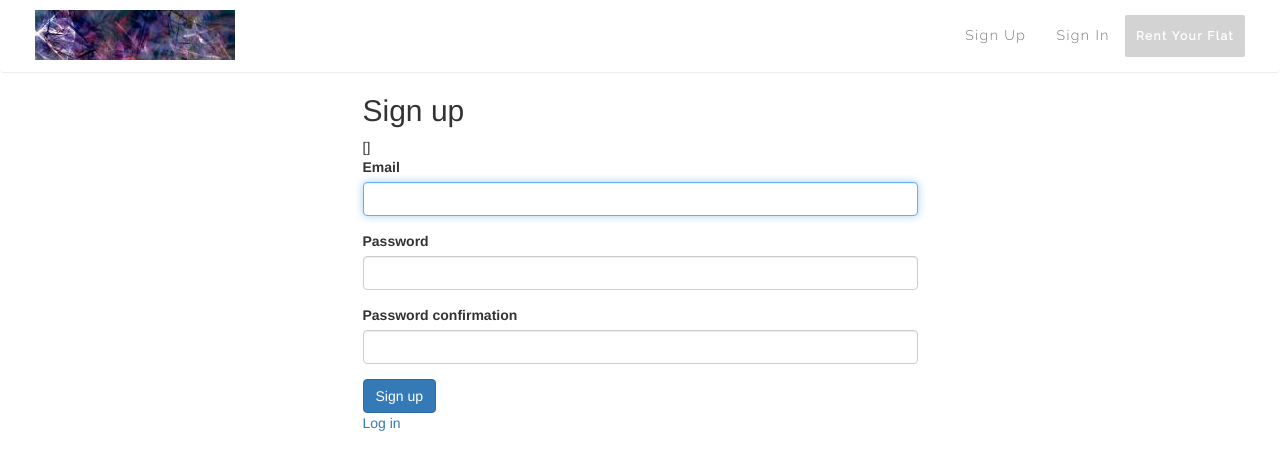
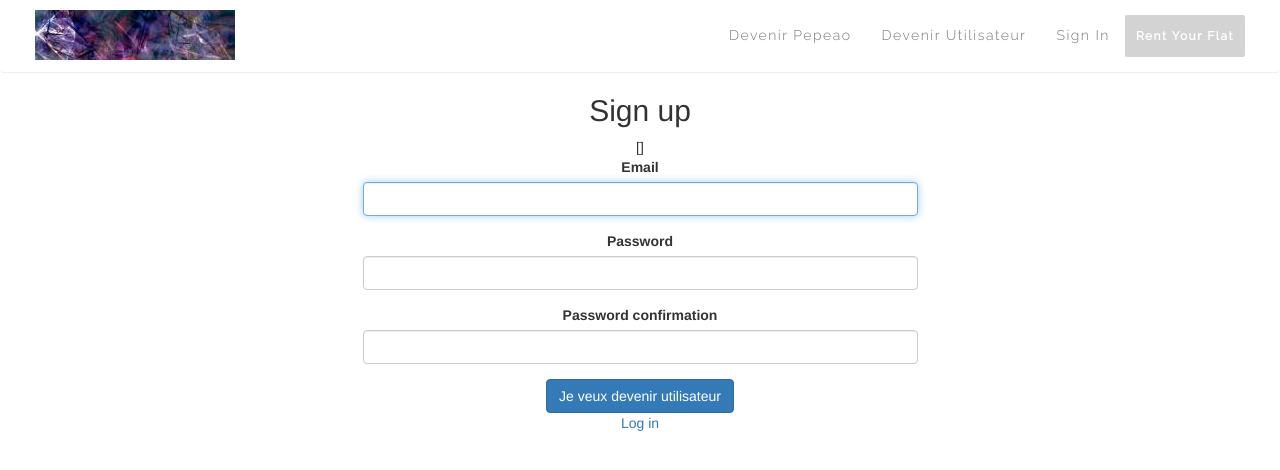
Before and after one commit to floangles/Pepeat, a Rails app: page /users/sign_up in a window 1280 px wide. Shown: the top 470 px of the page. Run offline with Rails 7, Linux system fonts and the light colour scheme; style sheets or scripts are compiled from the project's sources; parts of the project's set-up code (start-up, migrations or seed data) failed here and were passed over; some libraries are stand-ins or nearby versions.

Commit message:
customize signup 2

```diff
--- /dev/null
+++ b/app/assets/javascripts/pepeato_form.js
@@ -0,0 +1,4 @@
+$('#my-link').click(function (event) {
+  alert('Hooray!');
+  event.preventDefault(); // Prevent link from following its href
+});
--- a/app/controllers/application_controller.rb
+++ b/app/controllers/application_controller.rb
@@ -2,6 +2,7 @@ class ApplicationController < ActionController::Base
   # include Pundit
 
   protect_from_forgery with: :exception
+  before_action :configure_permitted_parameters, if: :devise_controller?
 
   # before_action :authenticate_user!, unless: :pages_controller?
 
@@ -9,6 +10,14 @@ class ApplicationController < ActionController::Base
   # after_action :verify_policy_scoped, only: :index, unless: :devise_or_pages_controller?
 
   # rescue_from Pundit::NotAuthorizedError, with: :user_not_authorized
+
+
+
+  protected
+
+  def configure_permitted_parameters
+    devise_parameter_sanitizer.for(:sign_up) << :pepeato
+  end
 
   private
 
--- a/app/models/user.rb
+++ b/app/models/user.rb
@@ -53,10 +53,11 @@ class User < ActiveRecord::Base
   validates :lastname, presence: true, on: :update
   validates :phonenumber, presence: true, uniqueness: true, on: :update
   validates :address, presence: true, on: :update
-  validates :pepeato, presence: true, on: :update
   validates :delay, presence: true, on: :update
   validates :zipcode, presence: true, on: :update
   validates :city, presence: true, on: :update
+
+  validates :pepeato, presence: true
 
   has_attached_file :picture,
     styles: { medium: "300x300>", thumb: "100x100>" }
--- a/app/views/devise/registrations/new.html.erb
+++ b/app/views/devise/registrations/new.html.erb
@@ -1,5 +1,7 @@
+
+<% if params[:pepeato] %>
 <div class="container">
-  <div class="row">
+  <div class="row text-center">
     <div class="col-sm-6 col-sm-offset-3">
       <h2><%= t('.sign_up', default: "Sign up") %></h2>
       <%= simple_form_for(resource, as: resource_name, url: registration_path(resource_name)) do |f| %>
@@ -9,10 +11,37 @@
         <%= f.input :email, required: true, autofocus: true %>
         <%= f.input :password, required: true %>
         <%= f.input :password_confirmation, required: true %>
-        <%= f.button :submit, t('.sign_up', default: "Sign up"), class: "btn btn-primary" %>
+        <%= f.input :pepeato, as: :hidden, input_html: {value: true}%>
+
+        <%= f.button :submit, t('.Je veux devenir Pepeato"', default: "Je veux devenir Pepeato"), class: "btn btn-primary", id: 'my-link' %>
+
       <% end %>
 
       <%= render "devise/shared/links" %>
     </div>
   </div>
 </div>
+
+<% else %>
+
+<div class="container">
+  <div class="row text-center">
+    <div class="col-sm-6 col-sm-offset-3">
+      <h2><%= t('.sign_up', default: "Sign up") %></h2>
+      <%= simple_form_for(resource, as: resource_name, url: registration_path(resource_name)) do |f| %>
+        <%= f.error_notification %>
+        <%= f.object.errors.full_messages %>
+
+        <%= f.input :email, required: true, autofocus: true %>
+        <%= f.input :password, required: true %>
+        <%= f.input :password_confirmation, required: true %>
+        <%= f.button :submit, t('.Je veux devenir utilisateur"', default: "Je veux devenir utilisateur"), class: "btn btn-primary", id: 'my-link' %>
+
+      <% end %>
+
+      <%= render "devise/shared/links" %>
+    </div>
+  </div>
+</div>
+
+<% end %>
--- a/app/views/profile/recipes/index.html.erb
+++ b/app/views/profile/recipes/index.html.erb
@@ -5,7 +5,7 @@
 <%@recipes.each do |recipe| %>
 
   <div id="recipe-<%= recipe.id %>">
-  <p><%= image_tag recipe.picture.url(:medium) %></p>
+  <p><%= image_tag  recipe.picture.url(:medium) %></p>
     <p>nom de la recette : <%= recipe.name %></p>
     <p><%= recipe.price %> €</p>
     <%=link_to 'show the recipe', profile_recipe_path(recipe), class: "btn, btn-success"  %>
--- a/app/views/shared/_navbar.html.erb
+++ b/app/views/shared/_navbar.html.erb
@@ -47,7 +47,10 @@
           </li>
         <% else %>
           <li>
-            <%= link_to t(".sign_up", default: "Sign up"), new_user_registration_path %>
+            <%= link_to t(".Devenir Pepeao", default: "Devenir Pepeao"), new_user_registration_path(pepeato: true) %>
+          </li>
+          <li>
+            <%= link_to t(".Devenir Utilisateur", default: "Devenir Utilisateur"), new_user_registration_path %>
           </li>
           <li>
             <%= link_to t(".sign_in", default: "Sign in"), new_user_session_path %>
```
Also changed, not shown: app/views/devise/registrations/new_pepeato.html.erb (added, +23 -0 lines).
